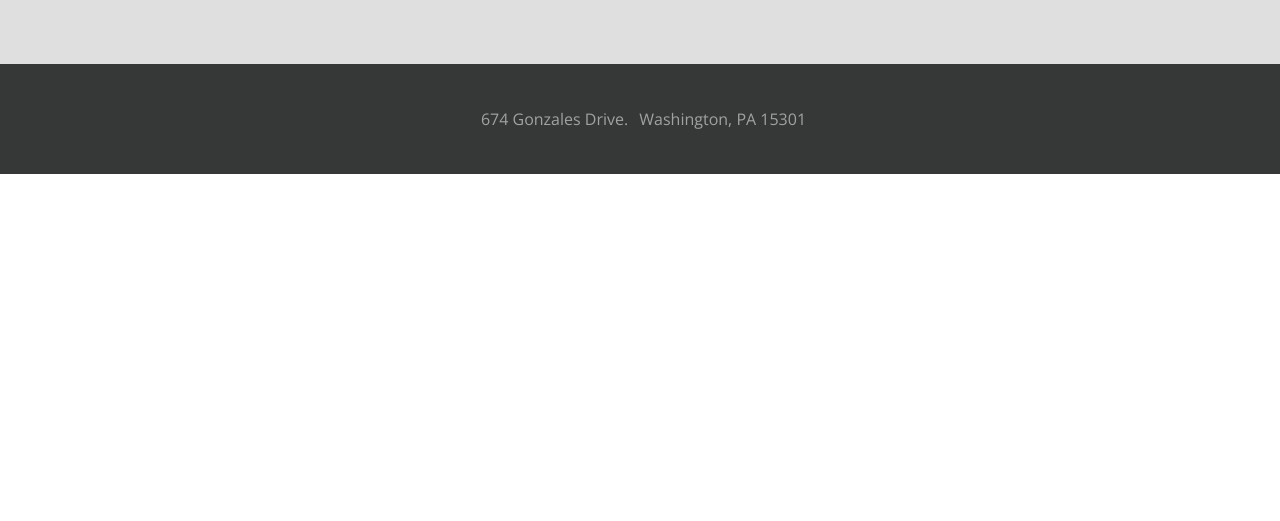
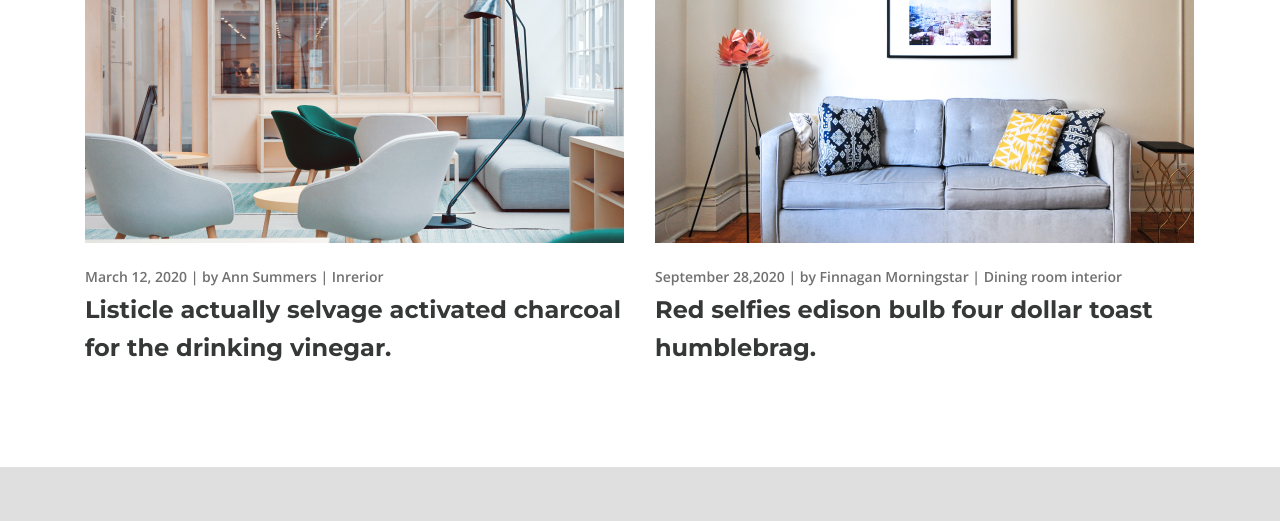
Before and after one commit to SaveDev92/furniture_collection, a website: page app/index.html in a window 1280 px wide. Shown: the part 4450-4971 px from the top of the page. Before the commit the page ends 4624 px from the top, so only its background shows below. Drawn offline with nearby package versions, Linux system fonts and the light colour scheme.

Commit message:
main page complite(header, menu, top-slider, about, banner, how-work, gallery, blog, footer)

```diff
--- a/app/index.html
+++ b/app/index.html
@@ -145,10 +145,7 @@
           </div>
         </div>
       </section>
-
-
-
-
+<!-- buttons, imgs(grid) -->
       <section class="gallery">
         <div class="gallery__inner">
           <div class="gallery__link-box">
@@ -198,15 +195,31 @@
         </div>
       </section>
 
+      <section class="blog">
+        <div class="container">
+          <div class="blog__inner">
+            <h3 class="blog__title">More inspiration ideas in our blog</h3>
+            <ul class="blog__list">
+              <li class="blog__item">
 
+                <a class="blog__link" href="">
+                  <img class="blog__img" src="./images/blog-1.jpg" alt="">
+                </a>
+                <p class="blog__date">March 12, 2020 | by Ann Summers | Inrerior</p>
+                <p class="blog__text">Listicle actually selvage activated charcoal for the drinking vinegar.</p>
+              </li>
+              <li class="blog__item">
 
-
-
-
-
-
-
-
+                <a class="blog__link" href="">
+                  <img class="blog__img" src="./images/blog-2.jpg" alt="">
+                </a>
+                <p class="blog__date">September 28,2020 | by Finnagan Morningstar | Dining room interior</p>
+                <p class="blog__text">Red selfies edison bulb four dollar toast humblebrag.</p>
+              </li>
+            </ul>
+          </div>
+        </div>
+      </section>
     </main>
 
 
--- a/app/js/main.js
+++ b/app/js/main.js
@@ -19,9 +19,8 @@ btn1.click();
 let allBtns = document.querySelectorAll('.btns');
 
 allBtns.forEach(function(btn) {
-
   btn.addEventListener('click', () => {
     allBtns.forEach(e => e.classList.remove('active'));
     btn.classList.add('active');
-    });
-})
+  });
+});
--- a/app/scss/style.scss
+++ b/app/scss/style.scss
@@ -181,6 +181,7 @@
 
 .how-work {
     margin-bottom: 80px;
+
     &__title {
         @extend %title-font;
         font-size: 36px;
@@ -311,6 +312,7 @@
         grid-template-columns: 812px 483px 446px;
         gap: 34px;
         justify-content: center;
+        margin-bottom: 80px;
 
     }
 
@@ -324,10 +326,54 @@
             grid-row: 1 / 3;
         }
     }
+
+    .active {
+        background-color: yellow;
+    }
 }
 
-.active{
-    background-color: yellow;
+.blog {
+
+    &__title {
+        width: 430px;
+        margin: 0 auto;
+        @extend %title-font;
+        font-size: 36px;
+        line-height: 51px;
+        text-align: center;
+        color: #363838;
+        padding-bottom: 30px;
+    }
+
+    &__list {
+        display: flex;
+        gap: 30px;
+        margin-bottom: 100px;
+    }
+
+    &__item {}
+
+    &__link {}
+
+    &__img {
+        margin-bottom: 20px;
+    }
+
+    &__date {
+        font-weight: 600;
+        font-size: 14px;
+        line-height: 28px;
+        color: #707070;
+    }
+
+    &__text {
+        @extend %title-font;
+        font-size: 24px;
+        line-height: 38px;
+        color: #363838;
+        width: 540px;
+    }
+
 }
 
 ////////////////////////////////////////////////////////////////////////////////
```
Also changed, not shown: app/css/style.min.css, app/images/blog-1.jpg (added), app/images/blog-2.jpg (added). Lines whose indentation alone changed are shown as unchanged.
